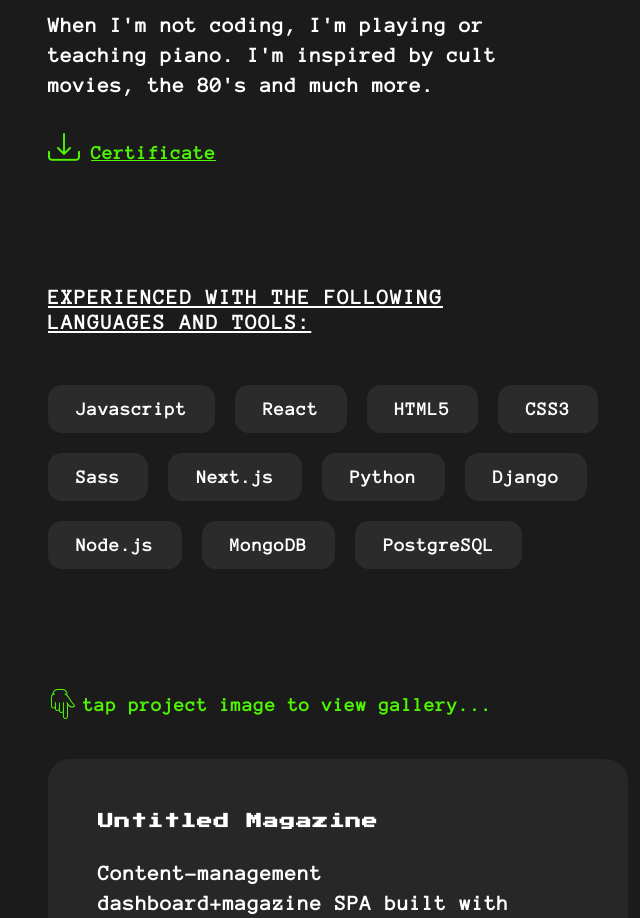
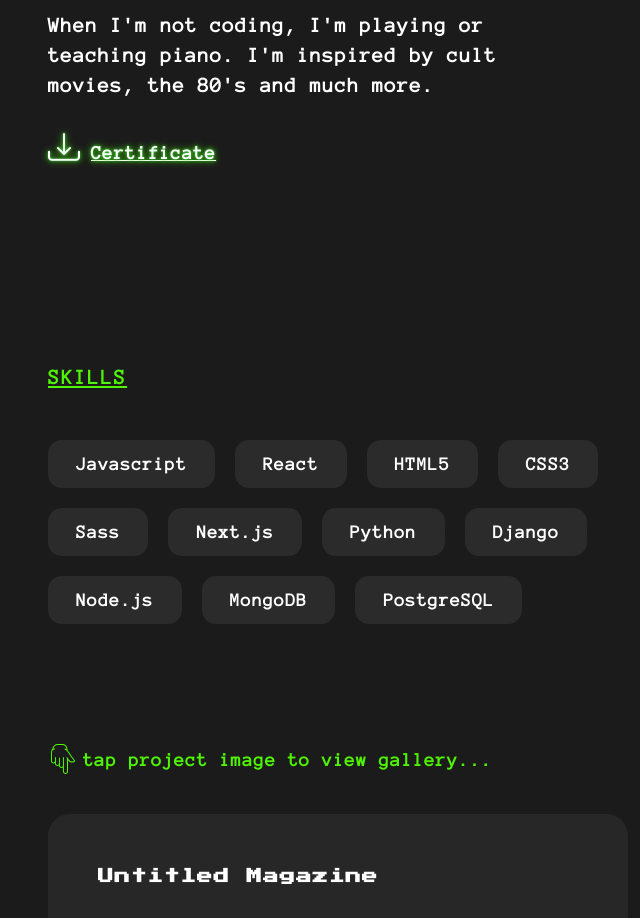
Before and after one commit to tatyanakarlen/PortfolioWebsite, a React (Create React App) app: page / in a window 1280 px wide. Shown: the part 1300-2218 px from the top of the page, without its empty margins (302-942 px from the left). Built offline with nearby package versions, Linux system fonts and the light colour scheme; a web font is replaced by a local one.

Commit message:
trying some things

```diff
--- a/src/components/About/About.css
+++ b/src/components/About/About.css
@@ -12,8 +12,9 @@
 .download h1 {
     font-size: 1.9rem;
     text-decoration: underline;
-    color: var(--color-green);
-    /* text-shadow: 0px 0px 3px rgb(50 211 58), 0px 0px 7px var(--color-green); */
+    /* color: var(--color-green);  */
+    color: white;
+    text-shadow: 0px 0px 3px rgb(50 211 58), 0px 0px 7px var(--color-green);
 
 
 }
@@ -22,8 +23,8 @@
 
 .download #download-icon {
     font-size: 3.2rem;
-    color: var(--color-green);
-    /* text-shadow: 0px 0px 3px rgb(50 211 58), 0px 0px 7px var(--color-green); */
+    color: white;
+    text-shadow: 0px 0px 3px rgb(50 211 58), 0px 0px 7px var(--color-green);
 
 }
 
--- a/src/components/Skills/Skills.jsx
+++ b/src/components/Skills/Skills.jsx
@@ -1,11 +1,12 @@
 import React from 'react';
 import './Skills.css';
+import gif from '../Images/video-unscreen.gif'
 
 const Skills = () => {
   return (
     <div class="skills" id="skills">
       <p>
-      <h1 class="bold-underlined-text">Experienced with the following languages and tools:</h1>
+      <h1 class="section-heading">skills</h1>
       </p>
       <br />
 
@@ -47,7 +48,8 @@ const Skills = () => {
 
       {/* <div class="img-container">
         <img
-          src="https://media.giphy.com/media/xT9KVgmGTooXz0iDPW/giphy.gif"
+          // src="https://media2.giphy.com/media/hut4WMshl8Uxdpb0Ff/giphy.webp"
+          src={gif}
           alt=""
           class="gif"
         />
```
Also changed, not shown: src/components/Images/video-unscreen.gif (added).
